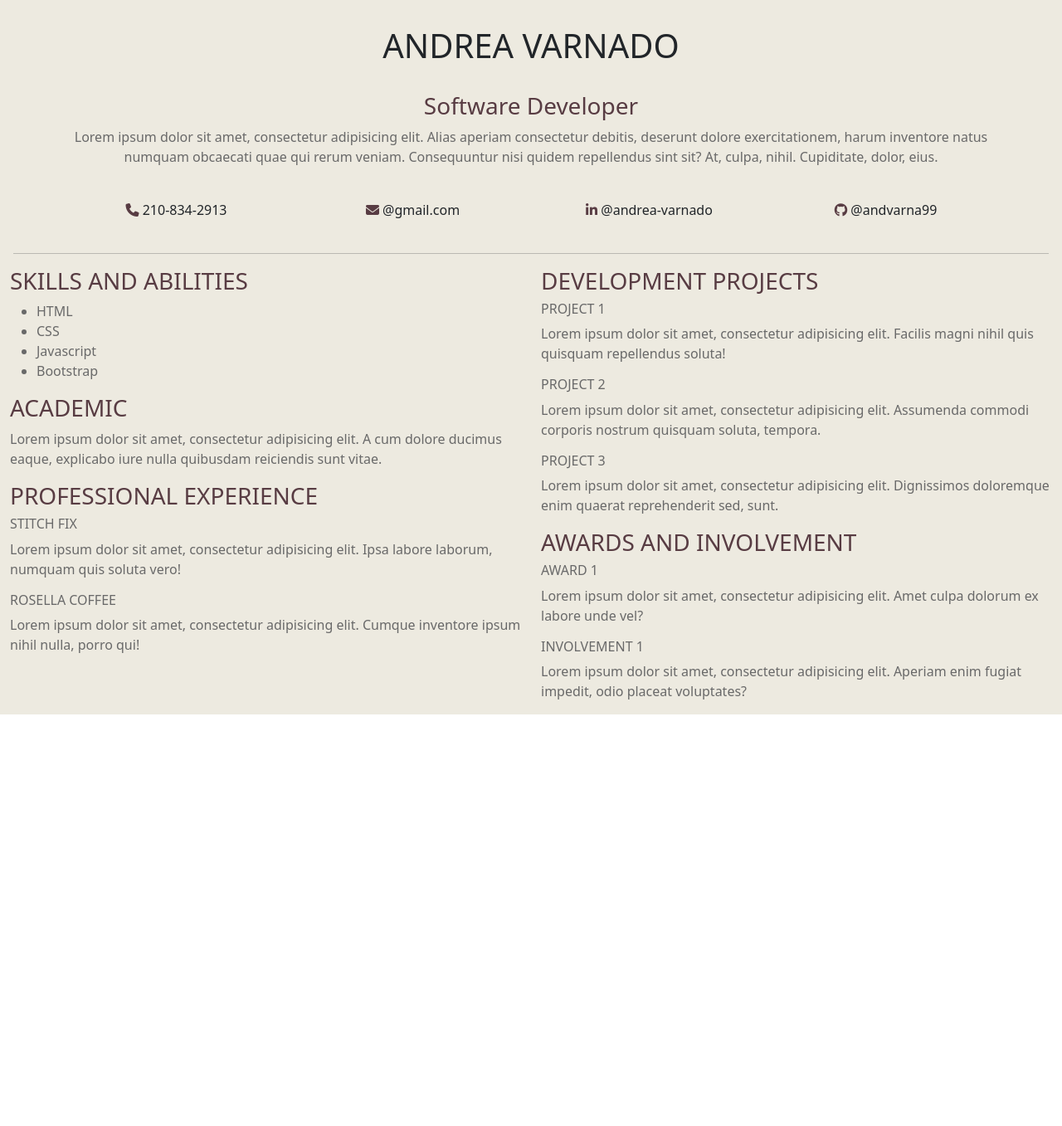
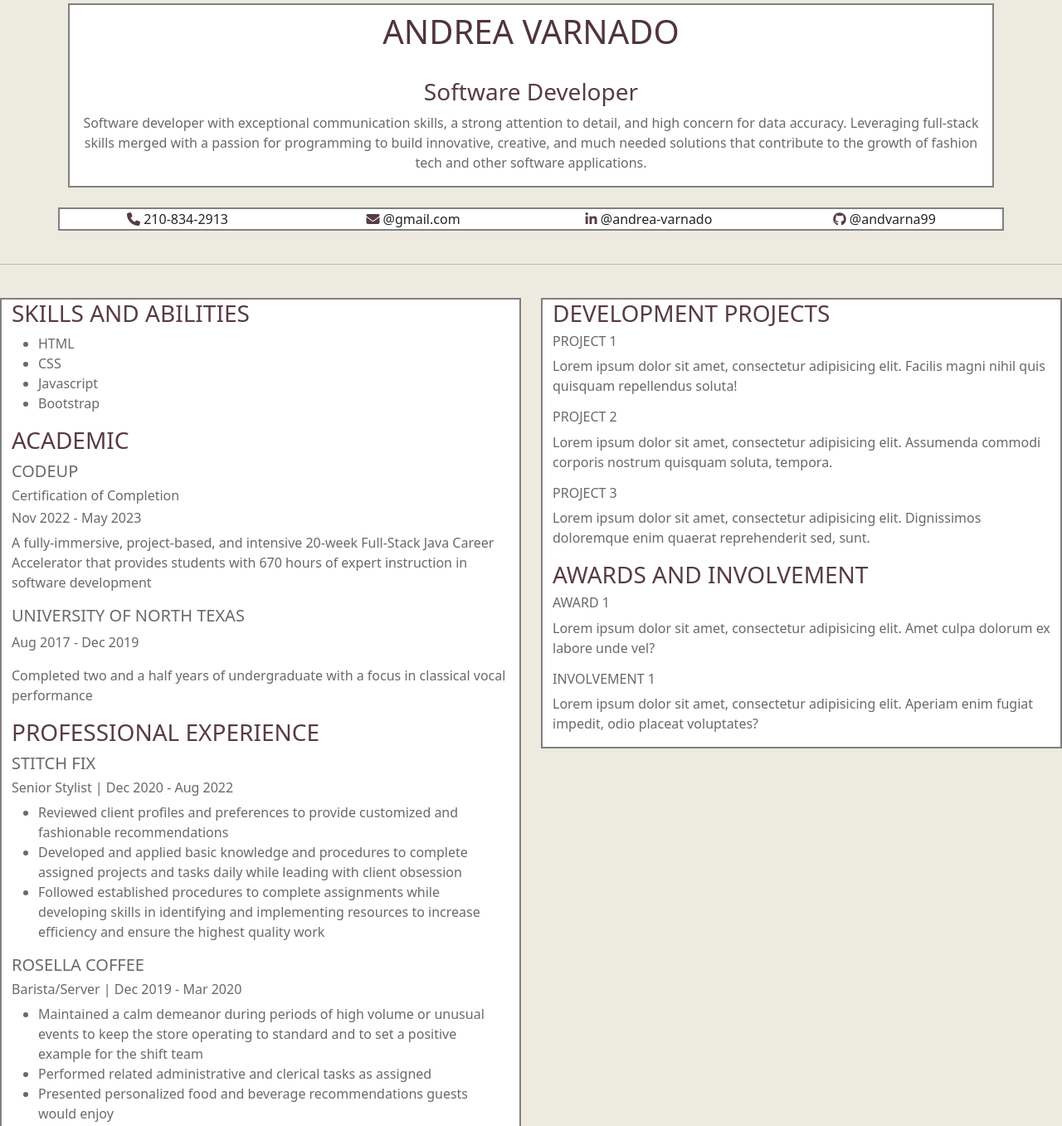
Before and after one commit to andvarna99/practice-stuff, a plain HTML site: page resume-practice.html in a window 1280 px wide. Shown: the part 17-1374 px from the top of the page at 83% size. Before the commit the page ends 878 px from the top, so only its background shows below. Drawn offline with nearby package versions, Linux system fonts and the light colour scheme; a web font is replaced by a local one.

Commit message:
restyled resume

```diff
--- a/resume-practice.html
+++ b/resume-practice.html
@@ -16,13 +16,22 @@
   <style>
       main{
         background-color:#EDEAE0;
+        padding-top:5px;
+      }
+      h1{
+        color: #4f353c;
       }
       h3,i{
         color:#583C43;
       }
-      h6, ul, p{
+      h6, h5, ul, p{
         color:#696969;
       }
+      #heading, #experience, #projects, #contact{
+        background-color:white;
+        border: 2px solid grey;
+      }
+      hr.new1{}
 
   </style>
 </head>
@@ -30,10 +39,12 @@
   <main>
     <!--contact info-->
     <div class="container text-center">
-      <h1 class="pt-5 fs-1 ">ANDREA VARNADO</h1>
+      <div id="heading" class="container mt-3 pt-2">
+        <h1 class="fs-1 ">ANDREA VARNADO</h1>
         <h3 class="pt-4">Software Developer</h3>
-      <p class="">Lorem ipsum dolor sit amet, consectetur adipisicing elit. Alias aperiam consectetur debitis, deserunt dolore exercitationem, harum inventore natus numquam obcaecati quae qui rerum veniam. Consequuntur nisi quidem repellendus sint sit? At, culpa, nihil. Cupiditate, dolor, eius.</p>
-      <div class="row d-flex justify-content-between pt-4">
+        <p class="">Software developer with exceptional communication skills, a strong attention to detail, and high concern for data accuracy. Leveraging full-stack skills merged with a passion for programming to build innovative, creative, and much needed solutions that contribute to the growth of fashion tech and other software applications.</p>
+      </div>
+        <div id="contact" class="row d-flex justify-content-between mt-4">
           <div class="col-12 col-md-3">
             <i class="fa-solid fa-phone" ></i>
             <a class="text-dark link-secondary text-decoration-none">210-834-2913</a>
@@ -53,12 +64,13 @@
       </div>
     </div>
     <br>
-    <hr class="line m-3">
+    <hr>
+    <br>
     <!--skills, abilities, academic, and experience-->
-    <div class="container-fluid text-start ">
+    <div class="text-start mb-2">
       <div class="row">
-      <div class=" column-one col-md-6">
-        <div>
+        <div class="col-md-6 mb-3">
+          <div id="experience" class="container">
             <div>
               <h3 class="">SKILLS AND ABILITIES</h3>
               <ul>
@@ -70,20 +82,36 @@
             </div>
             <div>
               <h3 class="">ACADEMIC</h3>
-            <p>Lorem ipsum dolor sit amet, consectetur adipisicing elit. A cum dolore ducimus eaque, explicabo iure nulla quibusdam reiciendis sunt vitae.</p>
+              <h5>CODEUP</h5>
+              <h6>Certification of Completion</h6>
+              <h6>Nov 2022 - May 2023</h6>
+              <p>A fully-immersive, project-based, and intensive 20-week Full-Stack Java Career Accelerator that provides students with 670 hours of expert instruction in software development</p>
+              <h5>UNIVERSITY OF NORTH TEXAS</h5>
+              <p>Aug 2017 - Dec 2019 </p>
+              <p>Completed two and a half years of undergraduate with a focus in classical vocal performance</p>
             </div>
             <div>
               <h3 class="">PROFESSIONAL EXPERIENCE</h3>
-            <h6>STITCH FIX</h6>
-            <p>Lorem ipsum dolor sit amet, consectetur adipisicing elit. Ipsa labore laborum, numquam quis soluta vero!</p>
-            <h6>ROSELLA COFFEE</h6>
-            <p>Lorem ipsum dolor sit amet, consectetur adipisicing elit. Cumque inventore ipsum nihil nulla, porro qui!</p>
+              <h5>STITCH FIX</h5>
+              <h6>Senior Stylist | Dec 2020 - Aug 2022</h6>
+              <ul>
+                <li>Reviewed client profiles and preferences to provide customized and fashionable recommendations</li>
+                <li>Developed and applied basic knowledge and procedures to complete assigned projects and tasks daily while leading with client obsession</li>
+                <li>Followed established procedures to complete assignments while developing skills in identifying and implementing resources to increase efficiency and ensure the highest quality work</li>
+              </ul>
+              <h5>ROSELLA COFFEE</h5>
+              <h6>Barista/Server | Dec 2019 - Mar 2020</h6>
+              <ul>
+                <li>Maintained a calm demeanor during periods of high volume or unusual events to keep the store operating to standard and to set a positive example for the shift team</li>
+                <li>Performed related administrative and clerical tasks as assigned</li>
+                <li>Presented personalized food and beverage recommendations guests would enjoy</li>
+              </ul>
             </div>
           </div>
         </div>
       <!--development and awards-->
-      <div class="col-md-6 column-two">
-        <div>
+        <div class="col-md-6">
+          <div id="projects" class="container">
             <div>
               <h3 class="">DEVELOPMENT PROJECTS</h3>
               <h6>PROJECT 1</h6>
@@ -104,6 +132,7 @@
         </div>
       </div>
     </div>
+    <br>
 
   </main>
   <!--javascript bundle-->
```
Lines whose indentation alone changed are shown as unchanged.
